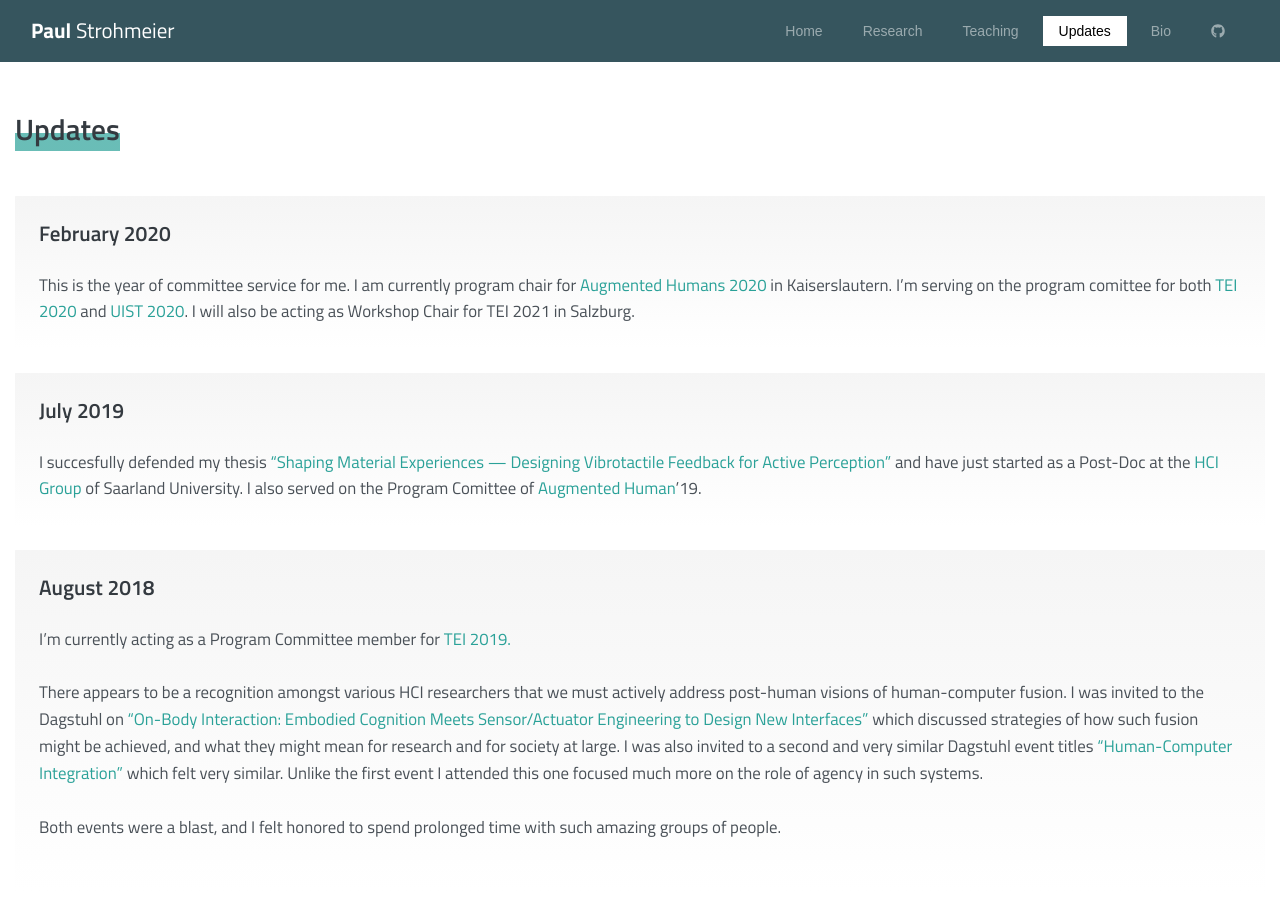
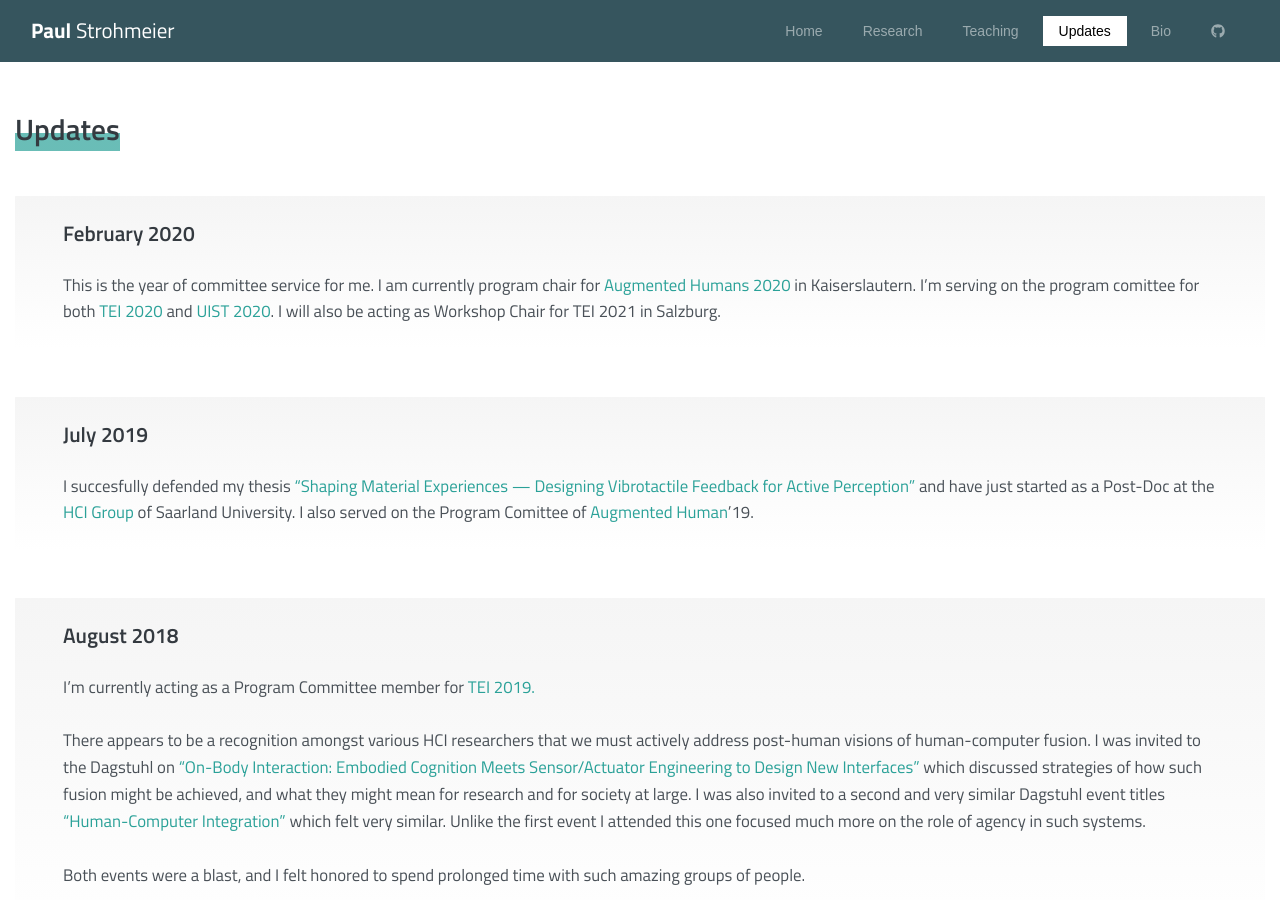
Before and after one commit to fkeel/fkeel.gitub.io, a Jekyll site: the page built from updates.html, in a window 1280 px wide and 900 px high. Built offline with Jekyll 4.4.1, drawn with Linux system fonts in a browser that asks for light colours.

Commit message:
Minor updates

```diff
--- a/research.html
+++ b/research.html
@@ -24,7 +24,7 @@ active_menu_title: "Research"
     {% for research_entry in research_entry_group.items %}
       {% assign i = i | plus:1 %}
       <div class="row cols-md-space cols-sm-space cols-xs-space mb-0 bg-white">
-        <div class="col-lg-3 pt-4 pb-3">
+        <div class="col-lg-3 pt-4 mb-0">
           {% if research_entry.image != nil %}
 
             <img alt="Research teaser" src="{{research_entry.image | prepend: site.url }}" class="img-fluid img-left rounded" style="{% if research_entry.image_outline != nil %}border: 1px solid #d2d4d7;{% endif %}">
--- a/teaching.html
+++ b/teaching.html
@@ -24,7 +24,7 @@ nav-bg: bg-base03
 
     {% for entry in entry_group.items %}
       <div class="row cols-md-space cols-sm-space cols-xs-space mb-0 bg-white">
-        <div class="col-lg-3 pt-4 pb-3">
+        <div class="col-lg-3 pt-4 pb-3 mb-0">
           {% if entry.note.image != nil %}
             <img alt="Teaching teaser" src="{{entry.note.image | prepend: site.url }}" class="img-fluid img-left rounded" style="{% if entry.image_outline != nil %}border: 1px solid #d2d4d7;{% endif %}">
           {% else %}
--- a/updates.html
+++ b/updates.html
@@ -7,12 +7,12 @@ nav-bg: bg-base03
 
 <section class="slice">
     <div class="row">
-    <div class="col-lg-12 col-md-12">
+    <div class="col-lg-12 offset-lg-0 col-md-12 offset-md-0">
       <h3 class="mb-5 k-subheader"><span class="k-border-cyan">Updates</span></h3>
       {% assign home_updates = site.data.updates %}
       {% for data in home_updates %}
-      <div class="card card-pricing mb-4 border-0 bg-lightest">
-          <div class="card-body">
+      <div class="card card-pricing mb-4 border-0 bg-lightest mb-5">
+          <div class="card-body px-5 py-4">
               <h5 class="heading heading-5 strong-600 mb-4">{{ data.date }}</h5>
               <p class="card-text">{{ data.content }}</p>
           </div>
```
